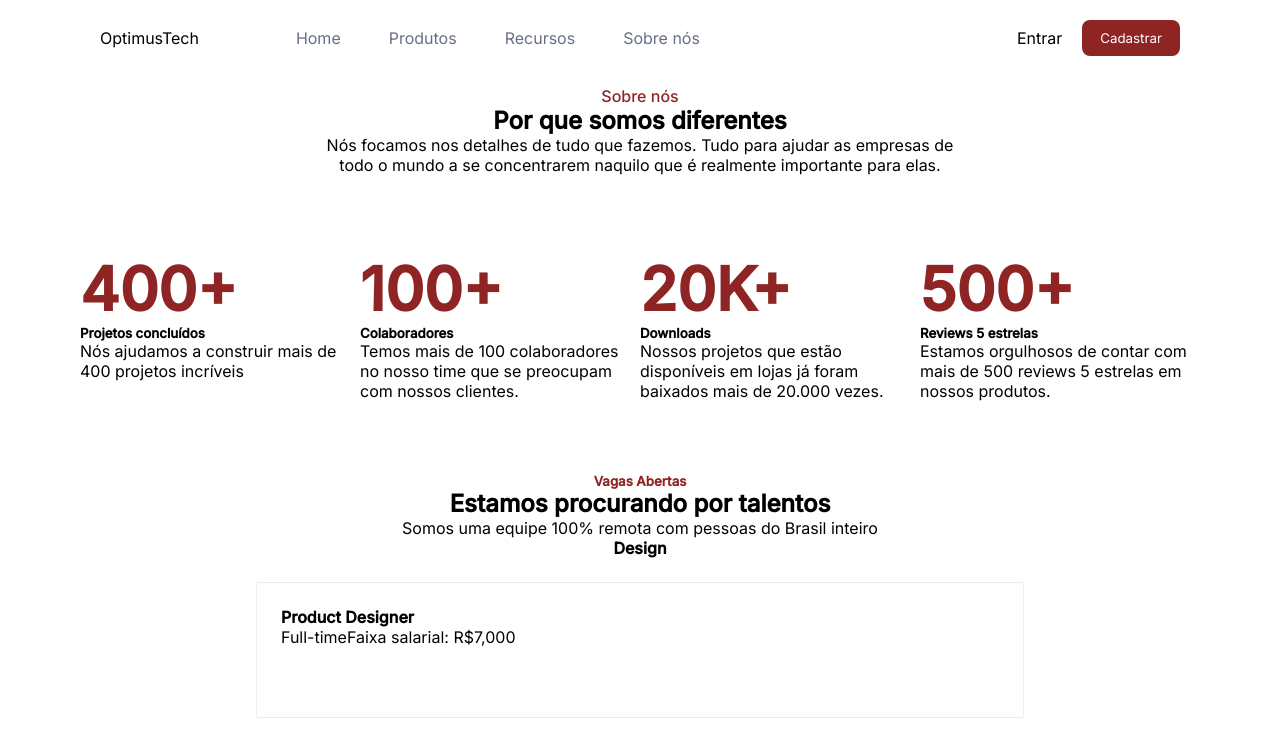
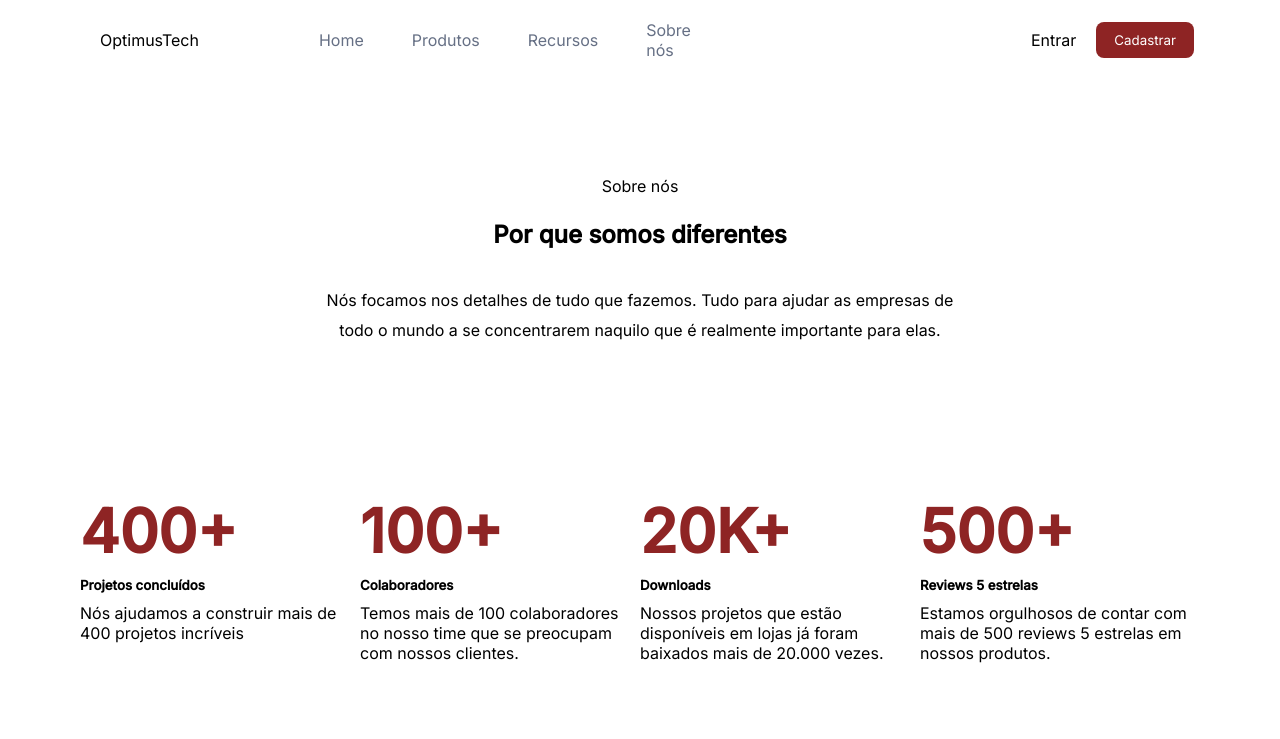
Before and after one commit to Jose-vitor303/7DaysofCode-, a plain HTML site: page index.html in a window 1280 px wide. Shown: the top 739 px of the page. Drawn offline with Linux system fonts and the light colour scheme.

Commit message:
Em progresso

```diff
--- a/index.html
+++ b/index.html
@@ -13,22 +13,21 @@
         <header>
                 <div class="menu">
 
-                    <div class="menu">
-
+                    <div class="menu__image">
                         <p>OptimusTech</p>
                     </div>
 
 
-                    <ul class="menu-itens">
+                    <ul class="menu__list">
                         <li>Home</li>
                         <li>Produtos</li>
                         <li>Recursos</li>
                         <li>Sobre nós</li>
                     </ul>
 
-                    <div class="menu">
+                    <div class="menu__buttons">
                         <p>Entrar</p>
-                        <button>Cadastrar</button>
+                        <button class="menu__button">Cadastrar</button>
                     </div>
 
                 </div>
@@ -41,39 +40,39 @@
 
             <span>Sobre nós</span>
 
-            <h1>Por que somos diferentes</h1>
+            <h1 class="container__title">Por que somos diferentes</h1>
 
-            <p>Nós focamos nos detalhes de tudo que fazemos. Tudo para ajudar as empresas de <br>
+            <p class="container__text">Nós focamos nos detalhes de tudo que fazemos. Tudo para ajudar as empresas de <br>
             todo o mundo a se concentrarem naquilo que é realmente importante para elas.
             </p>
 
         </section>
 
-        <section class="flex">
+        <section class="content">
 
-            <div class="flexbox">
-                <h2>400+</h2>
-                <h5>Projetos concluídos</h5>
+            <div class="content__flexbox">
+                <h2 class="content__title">400+</h2>
+                <h5 class="content__text">Projetos concluídos</h5>
                 <p>Nós ajudamos a construir mais de <br>400 projetos incríveis</p>
             </div>
 
-            <div class="flexbox">
-                <h2>100+</h2>
-                <h5>Colaboradores</h5>
+            <div class="content__flexbox">
+                <h2 class="content__title">100+</h2>
+                <h5 class="content__text">Colaboradores</h5>
                 <p>Temos mais de 100 colaboradores<br>
                     no nosso time que se preocupam<br> com nossos clientes.</p>
             </div>
 
-            <div class="flexbox">
-                <h2>20K+</h2>
-                <h5>Downloads</h5>
+            <div class="content__flexbox">
+                <h2 class="content__title">20K+</h2>
+                <h5 class="content__text">Downloads</h5>
                 <p>Nossos projetos que estão<br>
                    disponíveis em lojas já foram <br> baixados mais de 20.000 vezes.</p>
             </div>
 
-            <div class="flexbox">
-                <h2>500+</h2>
-                <h5>Reviews 5 estrelas</h5>
+            <div class="content__flexbox">
+                <h2 class="content__title">500+</h2>
+                <h5 class="content__text">Reviews 5 estrelas</h5>
                 <p>Estamos orgulhosos de contar com<br>
                 mais de 500 reviews 5 estrelas em nossos produtos.</p>
             </div>
@@ -172,6 +171,8 @@
         </footer>
 
 
+        <script src="script.js"></script>
+
 
     </body>
 </html>
--- /dev/null
+++ b/script.js
@@ -0,0 +1,13 @@
+const emailInput = document.getElementsByClassName("input")[0];
+const sendButton = document.getElementsByClassName("button")[0];
+const menuButton = document.getElementsByClassName("menu__button")[0];
+
+
+console.log(menuButton);
+
+sendButton.addEventListener("click", ()=>{
+
+
+    localStorage.setItem("email", emailInput.value);
+
+})
--- a/style.css
+++ b/style.css
@@ -17,14 +17,31 @@
 
 }
 
-.menu{
+header{
+    font-size: 16px;
+}
+
+.menu, .menu__buttons, .menu__list, .menu__image{
     display: flex;
     align-items: center;
     flex-direction: row;
     justify-content: space-between;
     padding: 10px 50px;
+}
 
+.menu__button{
+    border: none;
+    background: var(--red-color);
+    padding: 10px 18px 10px 18px;
+    border-radius: 8px;
+    color: #fff;
+    cursor: pointer;
 }
+
+.menu p{
+    margin-right: 20px;
+}
+
 
 div ul{
     display: flex;
@@ -40,44 +57,43 @@ div ul li{
 
 div ul li .menu-itens{
     flex: auto;
+
 }
 
-.menu p{
-    margin-right: 20px;
-}
-
-.menu button{
-    border: none;
-    background: var(--red-color);
-    padding: 10px 18px 10px 18px;
-    border-radius: 8px;
-    color: #fff;
-    cursor: pointer;
-}
 
 .container{
     display: flex;
     flex-direction: column;
-    padding: 10px 20px;
+    padding: 96px 0;
     text-align: center;
-
+    height: 407px;
 }
 
-.container :first-child{
-    color: var(--red-color);
-    font-weight: 500;
+.container__text{
+    line-height: 30px;
 }
 
-.flex{
+.container__title{
+    margin-top: 24px;
+    margin-bottom: 36px;
+}
+
+
+.content{
     height: 288px;
     display: flex;
+    width : 100%;
     flex-direction: row;
     justify-content: center;
-    padding: 60px 0px 96px;
-    top: 487px;
+    padding: 0px 0px 96px;
 }
 
-.flexbox{
+.content__text, .main h2,.main p{
+    margin-top: 10px;
+    margin-bottom: 10px;
+}
+
+.content__flexbox{
     flex: none;
     order: 0;
     flex-grow: 0;
@@ -87,14 +103,11 @@ div ul li .menu-itens{
     margin: 8px 0;
 }
 
-.flexbox h2{
+.content__title{
+    font-size: 60px;
     color: var(--red-color);
-    font-size: 60px;
 }
 
-.main h5, .section h5{
-    color: var(--red-color);
-}
 /*
 img{
    width: 1216px;
@@ -118,6 +131,7 @@ section .description{
     border-radius: 1px;
     margin: 24px 0px;
     text-align: left;
+    position: relative;
 }
 
 .section{
@@ -149,6 +163,12 @@ section .description{
 
 .description-job{
     display: flex;
+    position: absolute;
+    bottom: 20px;
+}
+
+.description-job p{
+    margin-right: 5rem;
 }
 
 footer{
```
